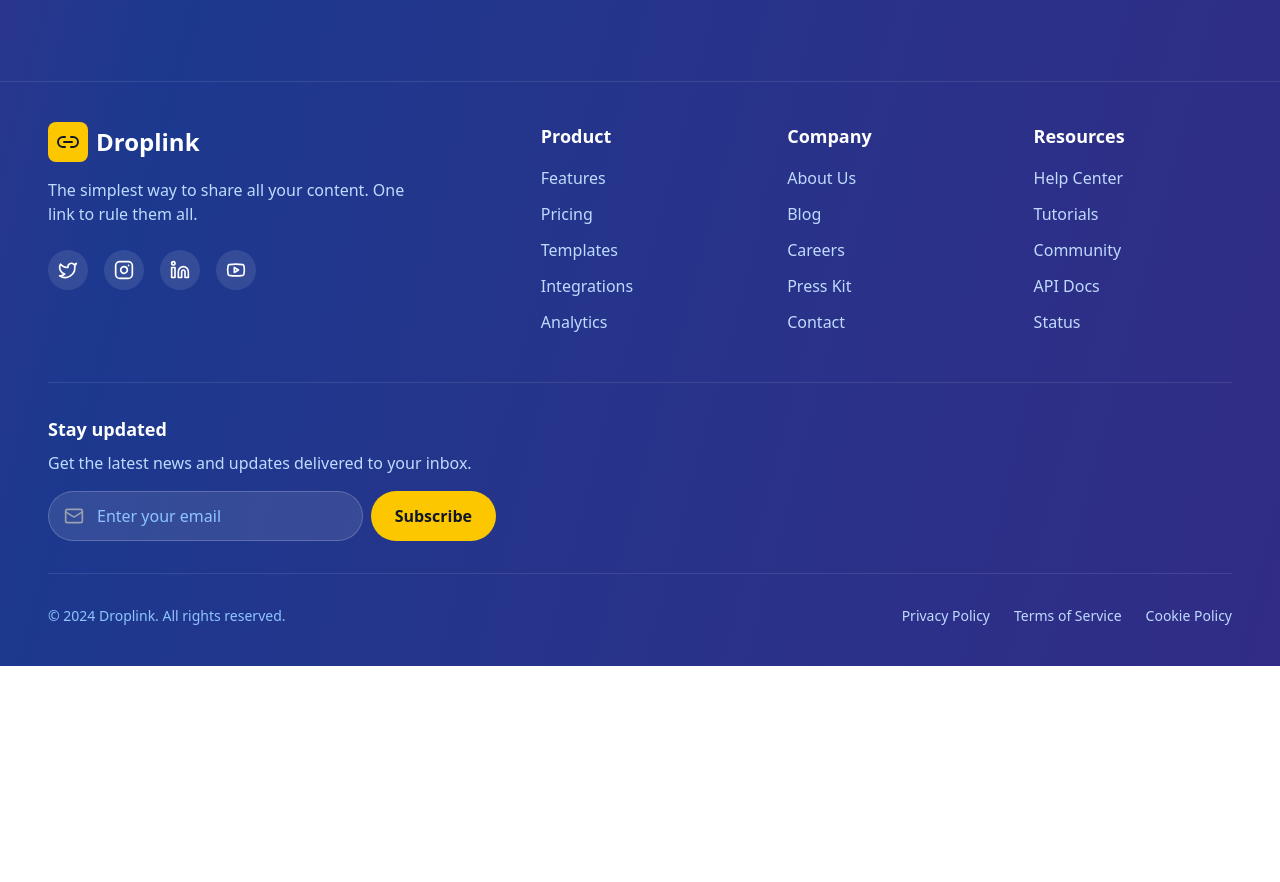
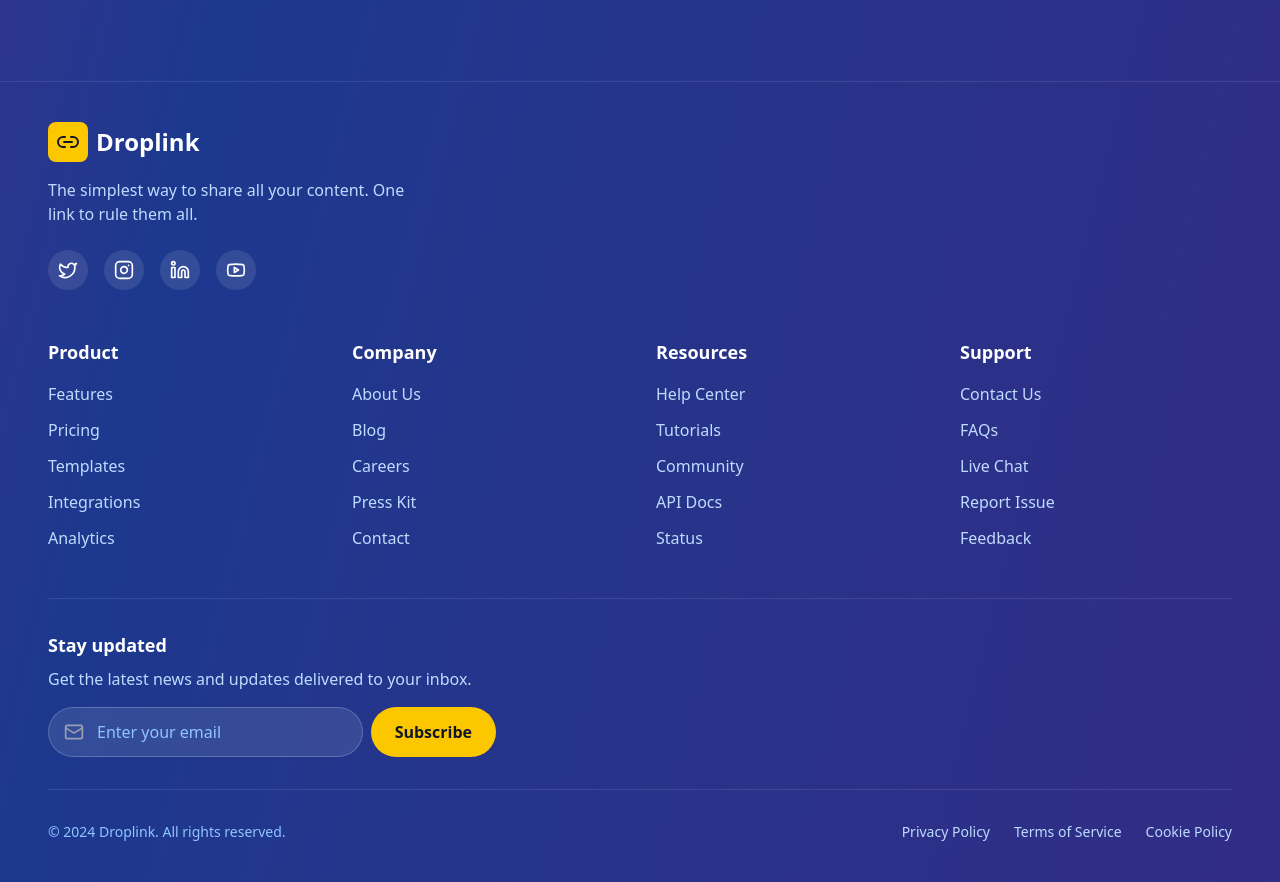
Before and after one commit to thomas-chacko/Droplink, a Next.js app: page / in a window 1280 px wide. Shown: the part 4223-5105 px from the top of the page. Before the commit the page ends 4889 px from the top, so only its background shows below. Built offline with nearby package versions, Linux system fonts and the light colour scheme.

Commit message:
footer updates

```diff
--- a/components/Footer.tsx
+++ b/components/Footer.tsx
@@ -5,9 +5,8 @@
   return (
     <footer className="border-t border-white/10 mt-10">
       <div className="container mx-auto px-6 md:px-8 lg:px-12 py-10">
-        <div className="grid grid-cols-1 md:grid-cols-2 lg:grid-cols-5 gap-12 mb-12">
-          {/* Brand Column */}
-          <div className="lg:col-span-2">
+        {/* Brand Section - Full Width on Mobile */}
+        <div className="mb-12">
           <div className="flex items-center gap-2 mb-4">
             <div className="w-10 h-10 bg-yellow-400 rounded-lg flex items-center justify-center">
               <Link2 className="w-6 h-6 text-gray-900" />
@@ -33,6 +32,8 @@
           </div>
         </div>
 
+        {/* Links Grid - 2 cols on mobile, 3 cols on tablet, 4 cols on desktop */}
+        <div className="grid grid-cols-2 md:grid-cols-3 lg:grid-cols-4 gap-8 mb-12">
           {/* Product Column */}
           <div>
             <h3 className="text-white font-bold text-lg mb-4">Product</h3>
@@ -66,6 +67,18 @@
               <li><Link href="#" className="text-blue-200 hover:text-yellow-400 transition">Community</Link></li>
               <li><Link href="#" className="text-blue-200 hover:text-yellow-400 transition">API Docs</Link></li>
               <li><Link href="#" className="text-blue-200 hover:text-yellow-400 transition">Status</Link></li>
+            </ul>
+          </div>
+
+          {/* Support Column */}
+          <div>
+            <h3 className="text-white font-bold text-lg mb-4">Support</h3>
+            <ul className="space-y-3">
+              <li><Link href="#" className="text-blue-200 hover:text-yellow-400 transition">Contact Us</Link></li>
+              <li><Link href="#" className="text-blue-200 hover:text-yellow-400 transition">FAQs</Link></li>
+              <li><Link href="#" className="text-blue-200 hover:text-yellow-400 transition">Live Chat</Link></li>
+              <li><Link href="#" className="text-blue-200 hover:text-yellow-400 transition">Report Issue</Link></li>
+              <li><Link href="#" className="text-blue-200 hover:text-yellow-400 transition">Feedback</Link></li>
             </ul>
           </div>
         </div>
```
Lines whose indentation alone changed are shown as unchanged.
